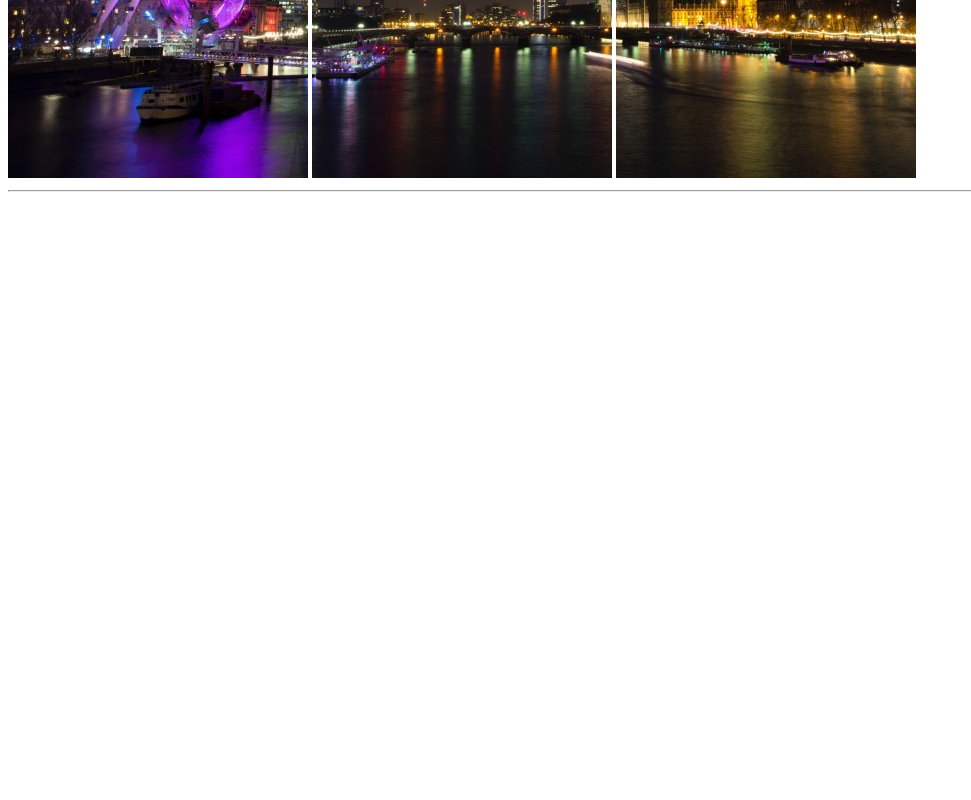
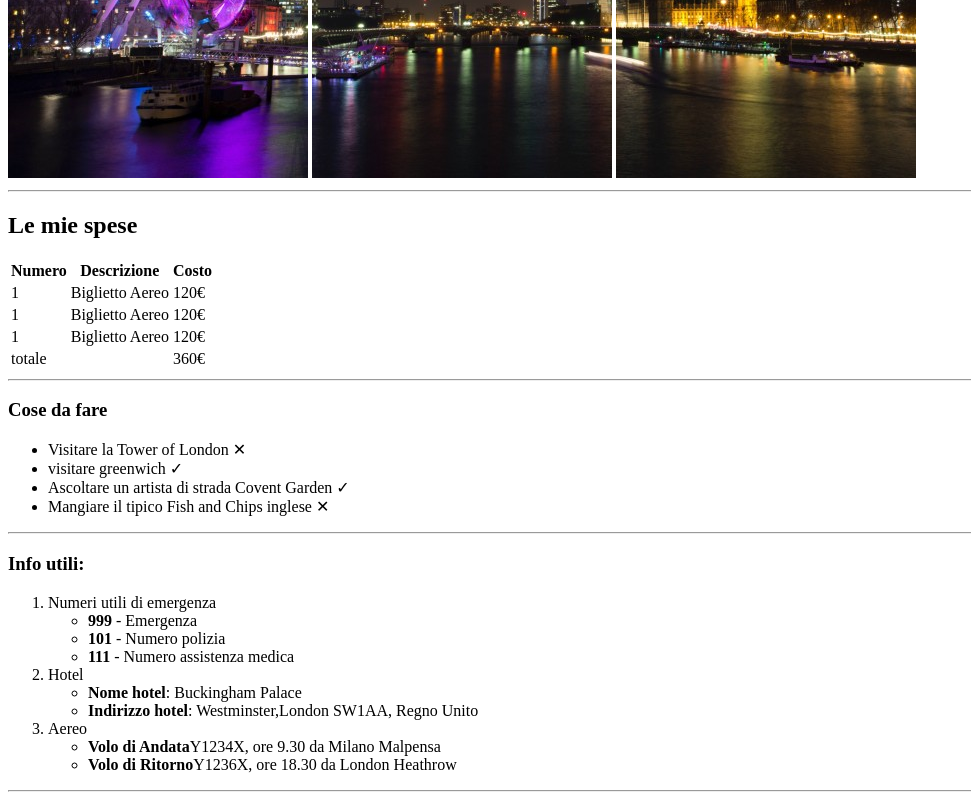
Before and after one commit to Aranel9966/html-london-trip, a plain HTML site: page html/index.html in a window 1280 px wide. Shown: the part 502-1302 px from the top of the page, without its empty margins (0-971 px from the left). Before the commit the page ends 800 px from the top, so only its background shows below. Drawn offline with Linux system fonts and the light colour scheme.

Commit message:
sviluppo e completamento del main

```diff
--- a/html/index.html
+++ b/html/index.html
@@ -7,6 +7,7 @@
     <title>Londra</title>
 </head>
 <body>
+    <!-- inizio titolo e imagini  -->
     <header>
         <h1>Il mio Viaggio a Londra</h1>
         <img src="../img/pexels-bill-emrich-230794-0.jpg" alt="">
@@ -14,7 +15,83 @@
         <img src="../img/pexels-bill-emrich-230794-2.jpg" alt="">
         <hr>
     </header>
+    <!-- corpo del sito -->
+    <main>
+        <h2>Le mie spese</h2>
+        <!-- inizio tabella  -->
+        <table>
+            <thead>
+                <th>Numero</th>
+                <th>Descrizione</th>
+                <th>Costo</th>
+            </thead>
+            <tr>
+                <td>1</td>
+                <td>Biglietto Aereo</td>
+                <td>120€</td>
+            </tr>
+            <tr>
+                <td>1</td>
+                <td>Biglietto Aereo</td>
+                <td>120€</td>
+            </tr>
+            <tr>
+                <td>1</td>
+                <td>Biglietto Aereo</td>
+                <td>120€</td>
+            </tr>
+            <tr>
+                <td>totale</td>
+                <td></td>
+                <td>360€</td>
+            </tr>
+        </table>
+         <!-- /tabella -->
+        <hr>
 
+        <h3>Cose da fare</h3>
+        <!-- lista non ordinata -->
+        <ul>
+            <li>Visitare la Tower of London &#10005; </li>
+            <li>visitare greenwich	&#10003;</li>
+            <li>Ascoltare un artista di strada Covent Garden &#10003;</li>
+            <li>Mangiare il tipico Fish and Chips inglese &#10005;</li>
+        </ul>
+
+        <hr>
+
+        <h3>Info utili:</h3>
+        <!-- lista ordinata  -->
+        <ol>
+            <li>Numeri utili di emergenza
+                <ul>
+                    <li><strong>999 </strong>- Emergenza</li>
+                    <li><strong>101</strong> - Numero polizia</li>
+                    <li><strong>111</strong> - Numero assistenza medica</li>
+                </ul>
+            </li>
+            <li>Hotel
+                <ul>
+                    <li><strong> Nome hotel</strong>: Buckingham Palace</li>
+                    <li><strong> Indirizzo hotel</strong>: Westminster,London SW1AA, Regno Unito</li>
+                </ul>
+            </li>
+            <li>Aereo
+                <ul>
+                    <li><strong>Volo di Andata</strong>Y1234X, ore 9.30 da Milano Malpensa</li>
+                    <li><strong>Volo di Ritorno</strong>Y1236X, ore 18.30 da London Heathrow</li>
+                </ul>
+            </li>
+
+        </ol>
+
+        <hr>
+
+    </main>
+
+    <footer>
+
+    </footer>
 
 </body>
 </html>
```
